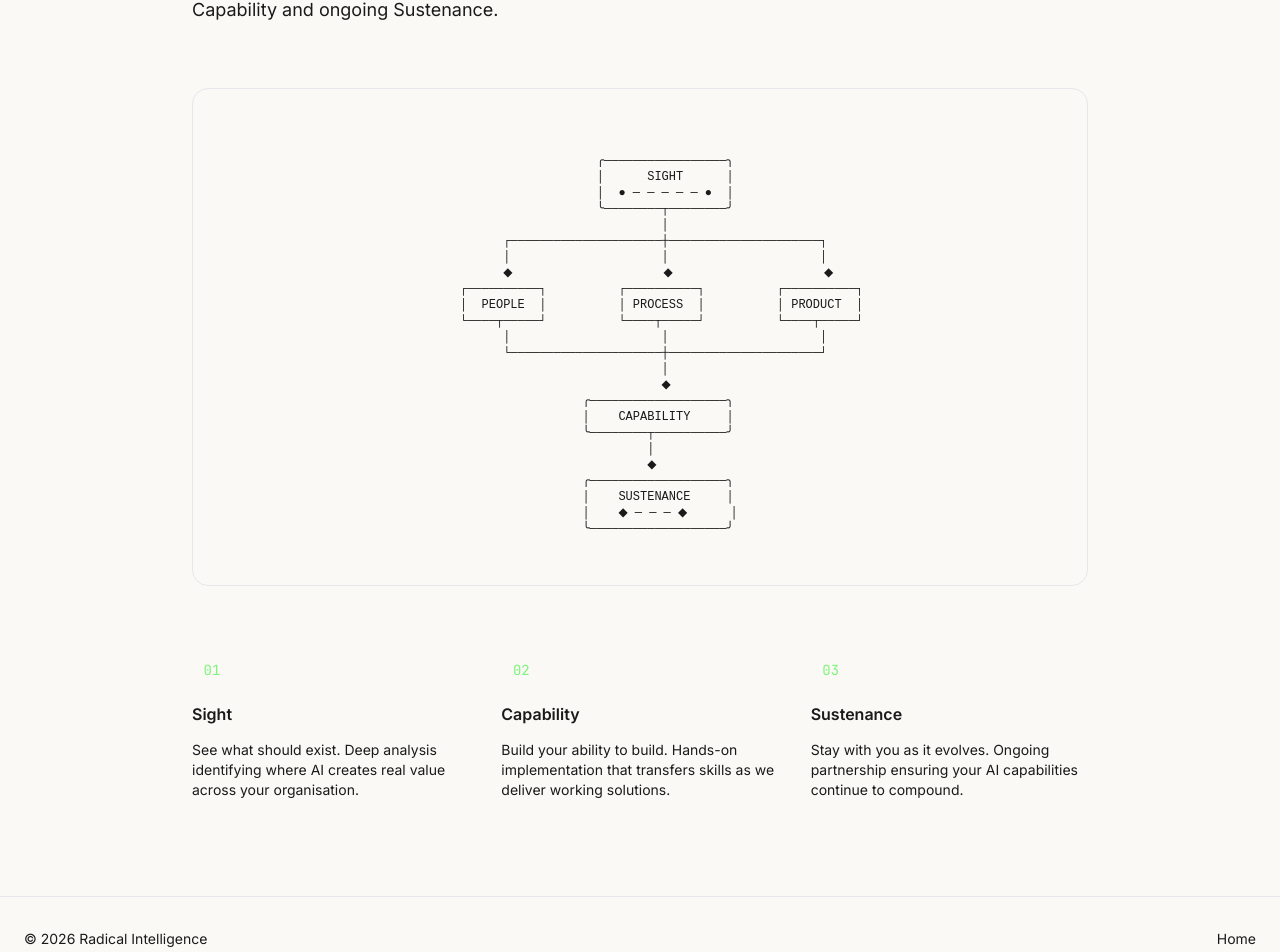
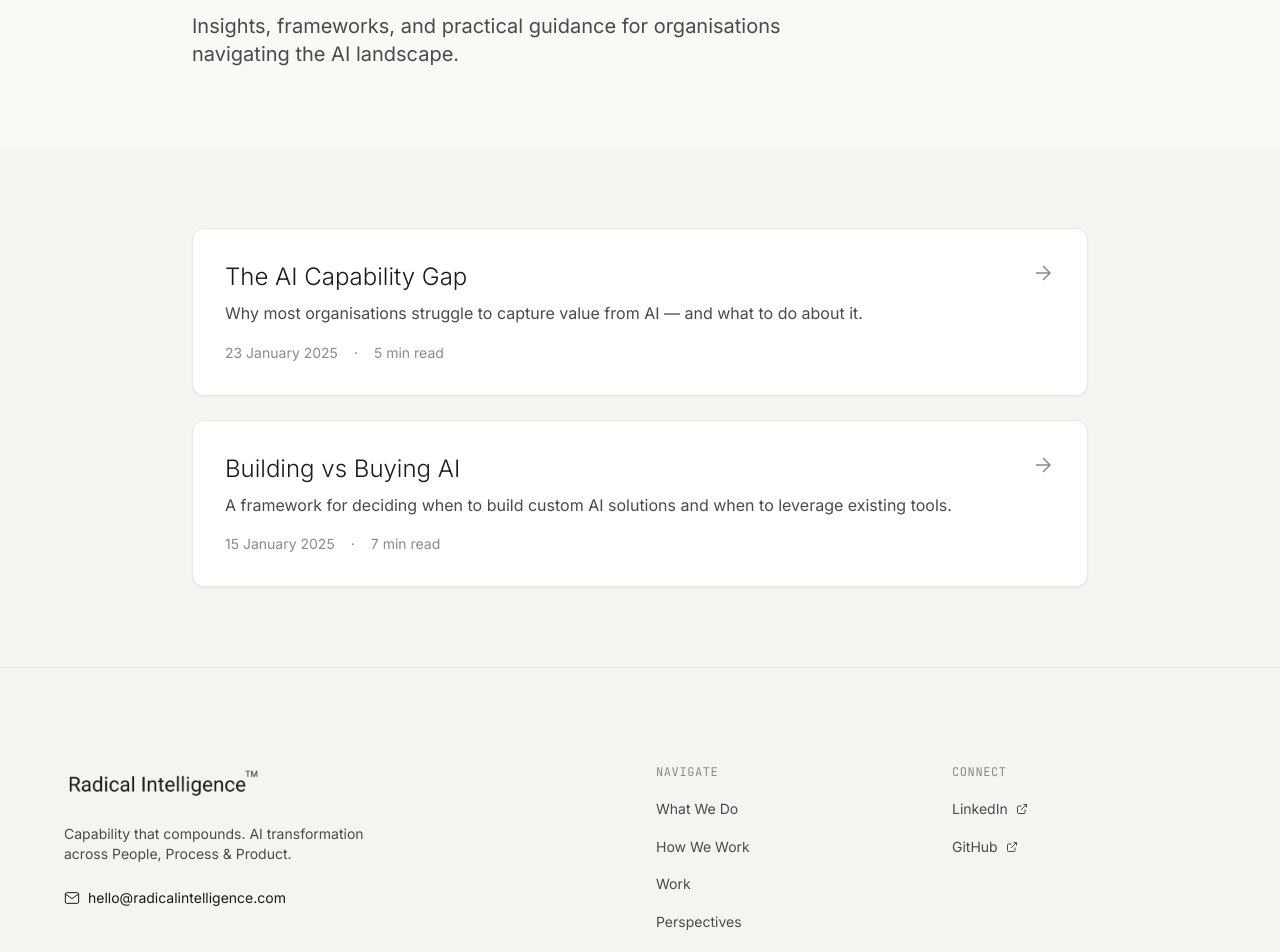
Before and after one commit to m37daveking/ri-web, a Next.js app: page /perspectives in a window 1280 px wide. Shown: the part 268-1220 px from the top of the page. Built offline with nearby package versions, Linux system fonts and the light colour scheme.

Commit message:
Create perspectives blog page with posts

```diff
--- /dev/null
+++ b/src/app/perspectives/[slug]/page.tsx
@@ -0,0 +1,168 @@
+"use client";
+
+import { motion } from "framer-motion";
+import { useParams } from "next/navigation";
+import Link from "next/link";
+import Header from "@/components/Header";
+import Footer from "@/components/Footer";
+
+// Post content - add full posts here
+const postsContent: Record<string, {
+  title: string;
+  date: string;
+  readTime: string;
+  content: React.ReactNode;
+}> = {
+  "ai-capability-gap": {
+    title: "The AI Capability Gap",
+    date: "2025-01-23",
+    readTime: "5 min read",
+    content: (
+      <>
+        <p>
+          The gap between AI&apos;s potential and most organisations&apos; ability to capture it has never been wider.
+          Every week brings announcements of new models, new capabilities, new possibilities. Yet most enterprises
+          remain stuck in pilot purgatory — running experiments that never scale, building proofs of concept that
+          never become products.
+        </p>
+        <p>
+          This isn&apos;t a technology problem. The technology works. It&apos;s a capability problem — a gap between
+          what&apos;s possible and what organisations can actually execute.
+        </p>
+        <h2>The Three Gaps</h2>
+        <p>
+          We see three distinct capability gaps holding organisations back:
+        </p>
+        <p>
+          <strong>The People Gap:</strong> Teams that understand the business don&apos;t understand AI. Teams that
+          understand AI don&apos;t understand the business. The translation layer is missing.
+        </p>
+        <p>
+          <strong>The Process Gap:</strong> Existing workflows were designed for a world where humans did everything.
+          Retrofitting AI into these processes captures a fraction of the potential value.
+        </p>
+        <p>
+          <strong>The Product Gap:</strong> Most organisations are consumers of AI, not builders. They lack the
+          engineering capability to create differentiated AI-powered products and services.
+        </p>
+        <h2>Closing the Gap</h2>
+        <p>
+          Closing these gaps requires more than buying tools or hiring consultants. It requires building lasting
+          capability — the skills, processes, and systems that allow an organisation to continuously adapt as
+          AI evolves.
+        </p>
+        <p>
+          This is the work we do at Radical Intelligence. Not building for you, but building with you — in a
+          way that transfers the muscle.
+        </p>
+      </>
+    ),
+  },
+  "building-vs-buying": {
+    title: "Building vs Buying AI",
+    date: "2025-01-15",
+    readTime: "7 min read",
+    content: (
+      <>
+        <p>
+          &quot;Should we build or buy?&quot; It&apos;s the question we hear most often from organisations starting
+          their AI journey. And like most important questions, the answer is: it depends.
+        </p>
+        <p>
+          But it depends on things most organisations aren&apos;t considering. The build vs buy decision isn&apos;t
+          primarily about cost or time-to-market. It&apos;s about where you want to create competitive advantage.
+        </p>
+        <h2>The Decision Framework</h2>
+        <p>
+          We use a simple framework to guide this decision:
+        </p>
+        <p>
+          <strong>Buy</strong> when AI is a commodity input — when the capability is table stakes and
+          differentiation comes from elsewhere. Customer service chatbots, document processing, basic
+          analytics — these are increasingly commoditised. Buy the best available and move on.
+        </p>
+        <p>
+          <strong>Build</strong> when AI is a source of differentiation — when proprietary data, unique
+          workflows, or deep domain expertise can create capabilities your competitors can&apos;t easily
+          replicate.
+        </p>
+        <h2>The Hidden Third Option</h2>
+        <p>
+          But there&apos;s a third option most organisations miss: build the capability to build. Rather than
+          outsourcing AI development entirely, invest in the internal skills and systems that allow you to
+          rapidly build and iterate on AI solutions.
+        </p>
+        <p>
+          This is where the real leverage lies. Not in any single AI application, but in the organisational
+          capability to continuously identify opportunities, experiment quickly, and scale what works.
+        </p>
+      </>
+    ),
+  },
+};
+
+export default function PostPage() {
+  const params = useParams();
+  const slug = params.slug as string;
+  const post = postsContent[slug];
+
+  if (!post) {
+    return (
+      <main className="min-h-screen bg-[var(--background)]">
+        <Header />
+        <section className="pt-32 md:pt-40 pb-16 md:pb-20 px-6 md:px-12">
+          <div className="max-w-3xl mx-auto text-center">
+            <h1 className="text-4xl font-light mb-4">Post not found</h1>
+            <Link href="/perspectives" className="text-[var(--accent)] hover:underline">
+              Back to Perspectives
+            </Link>
+          </div>
+        </section>
+        <Footer />
+      </main>
+    );
+  }
+
+  return (
+    <main className="min-h-screen bg-[var(--background)]">
+      <Header />
+
+      {/* Article */}
+      <article className="pt-32 md:pt-40 pb-16 md:pb-20 px-6 md:px-12">
+        <div className="max-w-3xl mx-auto">
+          <motion.div
+            initial={{ opacity: 0, y: 20 }}
+            animate={{ opacity: 1, y: 0 }}
+            transition={{ duration: 0.6 }}
+          >
+            <Link
+              href="/perspectives"
+              className="inline-flex items-center gap-2 text-sm text-[var(--foreground-muted)] hover:text-[var(--accent)] transition-colors mb-8"
+            >
+              <svg width="16" height="16" viewBox="0 0 24 24" fill="none" stroke="currentColor" strokeWidth="2">
+                <path d="M19 12H5M12 19l-7-7 7-7" />
+              </svg>
+              Back to Perspectives
+            </Link>
+
+            <h1 className="text-3xl md:text-4xl lg:text-5xl font-light leading-tight mb-6 text-[var(--foreground)]">
+              {post.title}
+            </h1>
+
+            <div className="flex items-center gap-4 text-sm text-[var(--foreground-subtle)] mb-12 pb-8 border-b border-[var(--border)]">
+              <span>{new Date(post.date).toLocaleDateString('en-GB', { day: 'numeric', month: 'long', year: 'numeric' })}</span>
+              <span>·</span>
+              <span>{post.readTime}</span>
+            </div>
+
+            <div className="prose prose-lg max-w-none text-[var(--foreground-muted)] [&>p]:mb-6 [&>p]:leading-relaxed [&>h2]:text-2xl [&>h2]:font-light [&>h2]:text-[var(--foreground)] [&>h2]:mt-10 [&>h2]:mb-4 [&>strong]:text-[var(--foreground)] [&>p>strong]:text-[var(--foreground)]">
+              {post.content}
+            </div>
+          </motion.div>
+        </div>
+      </article>
+
+      <Footer />
+    </main>
+  );
+}
--- a/src/app/perspectives/page.tsx
+++ b/src/app/perspectives/page.tsx
@@ -1,112 +1,114 @@
 "use client";
 
-import { motion } from "framer-motion";
+import { motion, useInView } from "framer-motion";
+import { useRef } from "react";
 import Link from "next/link";
-import AsciiArt from "@/components/AsciiArt";
+import Header from "@/components/Header";
+import Footer from "@/components/Footer";
+
+// Add posts here - newest first
+const posts = [
+  {
+    slug: "ai-capability-gap",
+    title: "The AI Capability Gap",
+    excerpt: "Why most organisations struggle to capture value from AI — and what to do about it.",
+    date: "2025-01-23",
+    readTime: "5 min read",
+  },
+  {
+    slug: "building-vs-buying",
+    title: "Building vs Buying AI",
+    excerpt: "A framework for deciding when to build custom AI solutions and when to leverage existing tools.",
+    date: "2025-01-15",
+    readTime: "7 min read",
+  },
+];
 
 export default function PerspectivesPage() {
+  const ref = useRef(null);
+  const isInView = useInView(ref, { once: true, margin: "-100px" });
+
   return (
-    <div className="min-h-screen bg-[var(--background)]">
-      {/* Header */}
-      <header className="fixed top-0 left-0 right-0 z-50 bg-[var(--background)]/80 backdrop-blur-md border-b border-[var(--foreground)]/5">
-        <div className="max-w-7xl mx-auto px-6 py-4 flex items-center justify-between">
-          <Link href="/" className="flex items-center gap-3 hover:opacity-80 transition-opacity">
-            <span className="text-xl font-semibold tracking-tight">Radical Intelligence</span>
-          </Link>
-          <Link
-            href="/"
-            className="text-sm text-[var(--muted-foreground)] hover:text-[var(--foreground)] transition-colors"
-          >
-            Back to Home
-          </Link>
-        </div>
-      </header>
+    <main className="min-h-screen bg-[var(--background)]">
+      <Header />
 
-      {/* Main Content */}
-      <main className="pt-32 pb-24 px-6">
+      {/* Hero Section */}
+      <section className="pt-32 md:pt-40 pb-16 md:pb-20 px-6 md:px-12">
         <div className="max-w-4xl mx-auto">
           <motion.div
             initial={{ opacity: 0, y: 20 }}
             animate={{ opacity: 1, y: 0 }}
             transition={{ duration: 0.6 }}
           >
-            <p className="text-sm font-mono text-[var(--foreground)] mb-4 tracking-wider uppercase">
-              Perspectives
+            <p className="font-mono text-sm text-[var(--foreground)] mb-4 tracking-wider">
+              PERSPECTIVES
             </p>
-            <h1 className="text-4xl md:text-5xl font-semibold tracking-tight mb-6">
-              The Transformation Flow
+            <h1 className="text-4xl md:text-5xl lg:text-6xl font-light leading-tight mb-6 text-[var(--foreground)]">
+              Thoughts on AI transformation.
             </h1>
-            <p className="text-lg text-[var(--muted-foreground)] mb-16 max-w-2xl">
-              Our framework visualized. From Sight through People, Process, and Product
-              to Capability and ongoing Sustenance.
+            <p className="text-xl text-[var(--foreground-muted)] max-w-2xl">
+              Insights, frameworks, and practical guidance for organisations navigating the AI landscape.
             </p>
           </motion.div>
+        </div>
+      </section>
 
-          {/* ASCII Art Display */}
-          <motion.div
-            initial={{ opacity: 0, scale: 0.95 }}
-            animate={{ opacity: 1, scale: 1 }}
-            transition={{ duration: 0.8, delay: 0.3 }}
-            className="relative"
-          >
-            <div className="bg-[var(--secondary-background)] rounded-2xl p-8 md:p-12 border border-[var(--foreground)]/5">
-              <div className="flex items-center justify-center">
-                <AsciiArt />
-              </div>
+      {/* Posts List */}
+      <section className="py-16 md:py-20 px-6 md:px-12 bg-[var(--background-secondary)]" ref={ref}>
+        <div className="max-w-4xl mx-auto">
+          <div className="space-y-6">
+            {posts.map((post, index) => (
+              <motion.article
+                key={post.slug}
+                initial={{ opacity: 0, y: 20 }}
+                animate={isInView ? { opacity: 1, y: 0 } : {}}
+                transition={{ duration: 0.5, delay: index * 0.1 }}
+              >
+                <Link href={`/perspectives/${post.slug}`}>
+                  <div className="bg-white rounded-xl shadow-sm p-6 md:p-8 border border-[var(--border)] hover:shadow-md hover:border-[var(--accent)] transition-all group">
+                    <div className="flex flex-col md:flex-row md:items-start md:justify-between gap-4">
+                      <div className="flex-1">
+                        <h2 className="text-xl md:text-2xl font-light text-[var(--foreground)] group-hover:text-[var(--accent)] transition-colors mb-2">
+                          {post.title}
+                        </h2>
+                        <p className="text-[var(--foreground-muted)] mb-4">
+                          {post.excerpt}
+                        </p>
+                        <div className="flex items-center gap-4 text-sm text-[var(--foreground-subtle)]">
+                          <span>{new Date(post.date).toLocaleDateString('en-GB', { day: 'numeric', month: 'long', year: 'numeric' })}</span>
+                          <span>·</span>
+                          <span>{post.readTime}</span>
+                        </div>
+                      </div>
+                      <div className="flex-shrink-0">
+                        <svg
+                          width="24"
+                          height="24"
+                          viewBox="0 0 24 24"
+                          fill="none"
+                          stroke="currentColor"
+                          strokeWidth="1.5"
+                          className="text-[var(--foreground-subtle)] group-hover:text-[var(--accent)] group-hover:translate-x-1 transition-all"
+                        >
+                          <path d="M5 12h14M12 5l7 7-7 7" />
+                        </svg>
+                      </div>
+                    </div>
+                  </div>
+                </Link>
+              </motion.article>
+            ))}
+          </div>
+
+          {posts.length === 0 && (
+            <div className="text-center py-16">
+              <p className="text-[var(--foreground-muted)]">No posts yet. Check back soon.</p>
             </div>
+          )}
+        </div>
+      </section>
 
-            {/* Decorative elements */}
-            <div className="absolute -top-4 -right-4 w-24 h-24 bg-[var(--accent)]/10 rounded-full blur-2xl" />
-            <div className="absolute -bottom-4 -left-4 w-32 h-32 bg-[var(--accent)]/5 rounded-full blur-3xl" />
-          </motion.div>
-
-          {/* Description */}
-          <motion.div
-            initial={{ opacity: 0, y: 20 }}
-            animate={{ opacity: 1, y: 0 }}
-            transition={{ duration: 0.6, delay: 0.5 }}
-            className="mt-16 grid md:grid-cols-3 gap-8"
-          >
-            <div className="space-y-3">
-              <div className="w-10 h-10 rounded-lg bg-[var(--accent)]/10 flex items-center justify-center">
-                <span className="text-[var(--accent)] font-mono text-sm">01</span>
-              </div>
-              <h3 className="font-semibold">Sight</h3>
-              <p className="text-sm text-[var(--muted-foreground)]">
-                See what should exist. Deep analysis identifying where AI creates real value across your organisation.
-              </p>
-            </div>
-            <div className="space-y-3">
-              <div className="w-10 h-10 rounded-lg bg-[var(--accent)]/10 flex items-center justify-center">
-                <span className="text-[var(--accent)] font-mono text-sm">02</span>
-              </div>
-              <h3 className="font-semibold">Capability</h3>
-              <p className="text-sm text-[var(--muted-foreground)]">
-                Build your ability to build. Hands-on implementation that transfers skills as we deliver working solutions.
-              </p>
-            </div>
-            <div className="space-y-3">
-              <div className="w-10 h-10 rounded-lg bg-[var(--accent)]/10 flex items-center justify-center">
-                <span className="text-[var(--accent)] font-mono text-sm">03</span>
-              </div>
-              <h3 className="font-semibold">Sustenance</h3>
-              <p className="text-sm text-[var(--muted-foreground)]">
-                Stay with you as it evolves. Ongoing partnership ensuring your AI capabilities continue to compound.
-              </p>
-            </div>
-          </motion.div>
-        </div>
-      </main>
-
-      {/* Footer */}
-      <footer className="border-t border-[var(--foreground)]/5 py-8 px-6">
-        <div className="max-w-7xl mx-auto flex items-center justify-between text-sm text-[var(--muted-foreground)]">
-          <p>&copy; {new Date().getFullYear()} Radical Intelligence</p>
-          <Link href="/" className="hover:text-[var(--foreground)] transition-colors">
-            Home
-          </Link>
-        </div>
-      </footer>
-    </div>
+      <Footer />
+    </main>
   );
 }
```
